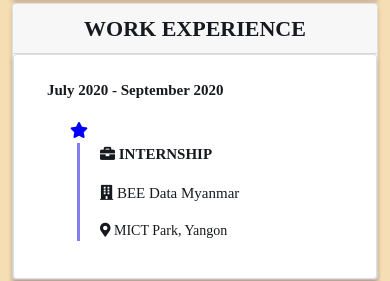
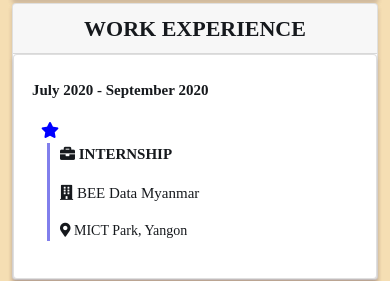
Before and after one commit to pyae-sone-maung/profile, a plain HTML site: page index.html in a window 390 px wide. Shown: the part 1054-1335 px from the top of the page. Drawn offline with nearby package versions, Linux system fonts and the light colour scheme; a web font is replaced by a local one.

Commit message:
update style

```diff
--- a/css/style.css
+++ b/css/style.css
@@ -317,15 +317,16 @@ center p {
 
   #experience-card .exp-date{
     font-size: 15px;
+    margin-left: -15px;
   }
 
   #experience-card .v-line {
     border-left: 3px solid rgb(129, 127, 236);
-    margin-left: 30px;
+    margin-left: 0px;
   }
 
   .card-body span {
-    margin-left: 23px;
+    margin-left: -6px;
     color: blue;
   }
 
@@ -334,7 +335,7 @@ center p {
   }
 
   .v-line p{
-    margin-left: 20px;
+    margin-left: 10px;
   }
 
   .cc-experience-header {
```
